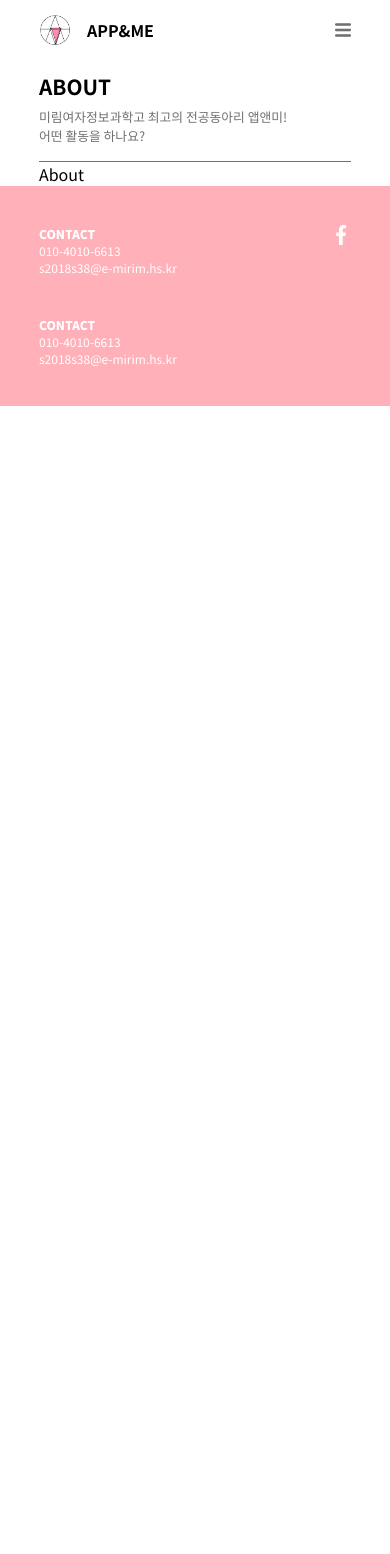
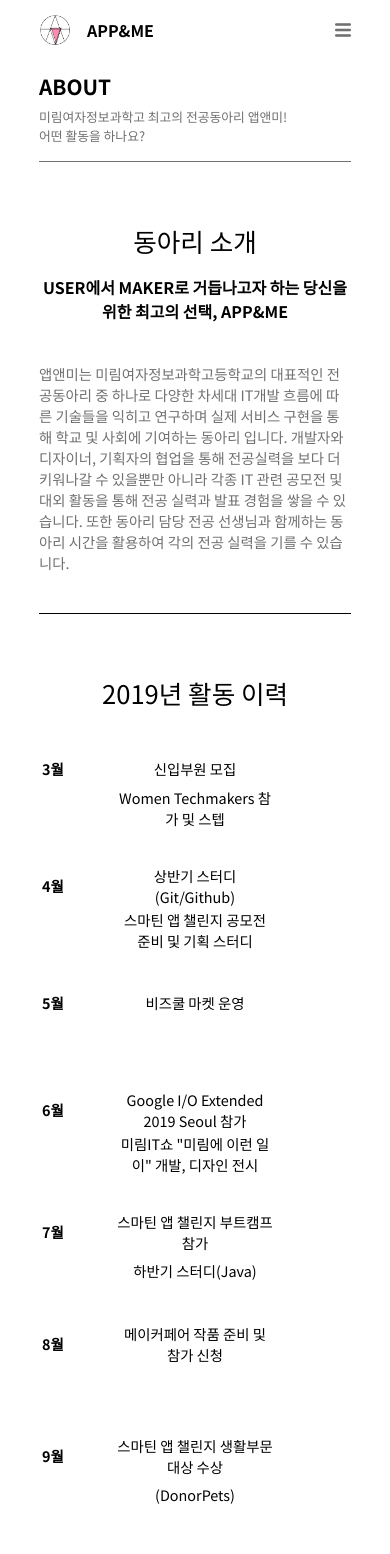
Before and after one commit to Sookhee/AppandMe-Website2020, a React (Create React App) app in the folder client/: page /about in a window 390 px wide. Shown: the top 1554 px of the page. Before the commit the page ends 844 px from the top, so only its background shows below. Built offline with nearby package versions, Linux system fonts and the light colour scheme.

Commit message:
반응형 About 완성

```diff
--- a/client/src/component/About.js
+++ b/client/src/component/About.js
@@ -1,5 +1,6 @@
 import React from 'react';
 import Titlebar from './Titlebar';
+import '../style/About.scss';
 
 const About = () => {
     return (
@@ -10,7 +11,139 @@ const About = () => {
                     note1={"미림여자정보과학고 최고의 전공동아리 앱앤미!"}
                     note2={"어떤 활동을 하나요?"}
                 />
-                About
+                <div className="about-intro">
+                    <div className="about-title fw-regular fc-black">동아리 소개</div>
+                    <div className="about-subtitle fw-bold fc-black">USER에서 MAKER로 거듭나고자 하는 당신을 위한 최고의 선택, APP&#38;ME</div>
+                    <div className="intro-cont fw-regular fc-gray">
+                        앱앤미는 미림여자정보과학고등학교의 대표적인 전공동아리 중 하나로
+                        다양한 차세대 IT개발 흐름에 따른 기술들을 익히고 연구하며 실제
+                        서비스 구현을 통해 학교 및 사회에 기여하는 동아리 입니다. 개발자와
+                        디자이너, 기획자의 협업을 통해 전공실력을 보다 더 키워나갈 수 있을뿐만
+                        아니라 각종 IT 관련 공모전 및 대외 활동을 통해 전공 실력과 발표 경험을
+                        쌓을 수 있습니다. 또한 동아리 담당 전공 선생님과 함께하는 동아리 시간을
+                        활용하여 각의 전공 실력을 기를 수 있습니다.
+                    </div>
+                    <div className="intro-hr"></div>
+                </div>
+                <div className="about-timeline">
+                    <div className="about-title">2019년 활동 이력</div>
+                    <table className="timeline">
+                        <tr>
+                            <td className="fw-bold">3월</td>
+                            <td>신입부원 모집</td>
+                            <td></td>
+                        </tr>
+                        <tr>
+                            <td></td>
+                            <td>Women Techmakers 참가 및 스텝</td>
+                            <td></td>
+                        </tr>
+                        <tr>
+                            <td colSpan="3" className="monthly-temp"></td>
+                        </tr>
+                        <tr>
+                            <td className="fw-bold">4월</td>
+                            <td>상반기 스터디(Git/Github)</td>
+                            <td></td>
+                        </tr>
+                        <tr>
+                            <td></td>
+                            <td>스마틴 앱 챌린지 공모전 준비 및 기획 스터디</td>
+                            <td></td>
+                        </tr>
+                        <tr>
+                            <td colSpan="3" className="monthly-temp"></td>
+                        </tr>
+                        <tr>
+                            <td className="fw-bold">5월</td>
+                            <td>비즈쿨 마켓 운영</td>
+                            <td></td>
+                        </tr>
+                        <tr>
+                            <td></td>
+                            <td></td>
+                            <td></td>
+                        </tr>
+                        <tr>
+                            <td colSpan="3" className="monthly-temp"></td>
+                        </tr>
+                        <tr>
+                            <td className="fw-bold">6월</td>
+                            <td>Google I/O Extended 2019 Seoul 참가</td>
+                            <td></td>
+                        </tr>
+                        <tr>
+                            <td></td>
+                            <td>미림IT쇼 "미림에 이런 일이" 개발, 디자인 전시</td>
+                            <td></td>
+                        </tr>
+                        <tr>
+                            <td colSpan="3" className="monthly-temp"></td>
+                        </tr>
+                        <tr>
+                            <td className="fw-bold">7월</td>
+                            <td>스마틴 앱 챌린지 부트캠프 참가</td>
+                            <td></td>
+                        </tr>
+                        <tr>
+                            <td></td>
+                            <td>하반기 스터디(Java)</td>
+                            <td></td>
+                        </tr>
+                        <tr>
+                            <td colSpan="3" className="monthly-temp"></td>
+                        </tr>
+                        <tr>
+                            <td className="fw-bold">8월</td>
+                            <td>메이커페어 작품 준비 및 참가 신청</td>
+                            <td></td>
+                        </tr>
+                        <tr>
+                            <td></td>
+                            <td></td>
+                            <td></td>
+                        </tr>
+                        <tr>
+                            <td colSpan="3" className="monthly-temp"></td>
+                        </tr>
+                        <tr>
+                            <td className="fw-bold">9월</td>
+                            <td>스마틴 앱 챌린지 생활부문 대상 수상</td>
+                            <td></td>
+                        </tr>
+                        <tr>
+                            <td></td>
+                            <td>(DonorPets)</td>
+                            <td></td>
+                        </tr>
+                        <tr>
+                            <td colSpan="3" className="monthly-temp"></td>
+                        </tr>
+                        <tr>
+                            <td className="fw-bold">10월</td>
+                            <td>동아리 발표회(VR전시)</td>
+                            <td></td>
+                        </tr>
+                        <tr>
+                            <td></td>
+                            <td>메이커페어 부스 전시 및 참가</td>
+                            <td></td>
+                        </tr>
+                        <tr>
+                            <td colSpan="3" className="monthly-temp"></td>
+                        </tr>
+                        <tr>
+                            <td className="fw-bold" >11월</td>
+                            <td>미림 소프트웨어 챌린지 참가</td>
+                            <td></td>
+                        </tr>
+                        <tr>
+                            <td></td>
+                            <td>(최우수작 선정1)</td>
+                            <td></td>
+                        </tr>
+                    </table>
+                </div>
             </div>
         </div>
     );
--- a/client/src/component/Apply.js
+++ b/client/src/component/Apply.js
@@ -13,7 +13,7 @@ const Apply = () => {
                 }/>
 
                 <form className="apply-form">
-                    <table>
+                    <table className="apply-table">
                         <tr>
                             <td>학번</td>
                             <td className="temp"></td>
--- a/client/src/style/About.scss
+++ b/client/src/style/About.scss
@@ -1,16 +1,80 @@
 // All
+.about-title{margin-top: 60px;}
+.about-subtitle{margin-top: 16px;}
+.intro-cont{margin-top: 40px;}
+.intro-hr{
+    width: 100%;
+    height: 1px;
+    background: #000;
+    margin-top: 40px;
+}
+.about-timeline{
+    display: flex;
+    align-items: center;
+    flex-direction: column;
+    table{
+        td{
+            text-align: center;
+            &:nth-child(1){width: 20%;}
+            &:nth-child(2){width: 60%;}
+            &:nth-child(1){width: 20%;}
+        }
+    }
+}
+
 
 // Desktop, Labtop
 @media (min-width: 1025px) {
+    .about-title{font-size: 2.2em; text-align: center;}
+    .about-subtitle{font-size: 1.6em; text-align: center;}
+    .intro-cont{font-size: 1em;}
 
+    .about-timeline{
+        table{
+            width: 80%;
+            margin: 60px 0 120px;
+            td{
+                font-size: 1.2em;
+                height: 24px;
+            }
+        }
+    }
 }
 
 // Tablet
 @media (min-width: 481px) and (max-width: 1024px) {
+    .about-title{font-size: 2em; text-align: center;}
+    .about-subtitle{font-size: 1.3em; text-align: center;}
+    .intro-cont{font-size: 1em;}
 
+    .about-timeline{
+        table{
+            width: 90%;
+            margin: 60px 0 120px;
+            td{
+                font-size: 1.2em;
+                height: 24px;
+            }
+        }
+    }
 }
 
 // Mobile
 @media (max-width: 480px) {
+    .about-title{font-size: 1.6em; text-align: center;}
+    .about-subtitle{font-size: 1em; text-align: center;}
+    .intro-cont{font-size: 0.9em;}
 
+    .about-timeline{
+        table{
+            width: 100%;
+            margin: 40px 0 120px;
+            td{
+                &:first-child{text-align: left;}
+                &:nth-child(2){padding: 0 12px;}
+                font-size: 0.9em;
+                height: 30px;
+            }
+        }
+    }
 }
--- a/client/src/style/Apply.scss
+++ b/client/src/style/Apply.scss
@@ -10,7 +10,7 @@
         margin: 0;
     }
 
-    table{
+    .apply-table{
         width: 100%;
         td{input, textarea{width: 100%;}}
     }
@@ -20,7 +20,7 @@
 @media (min-width: 1025px) {
     .temp{width: 50px;}
     button{margin-bottom: 12%;}
-    table{
+    .apply-table{
         margin: 5% 0;
         tr:nth-child(odd){
             font-size: 1.4em;
@@ -46,7 +46,7 @@
 @media (min-width: 481px) and (max-width: 1024px) {
     .temp{width: 30px;}
     button{margin-bottom: 12%;}
-    table{
+    .apply-table{
         margin: 5% 0;
         tr:nth-child(odd){
             font-size: 1.3em;
@@ -72,7 +72,7 @@
 @media (max-width: 480px) {
     .temp{width: 10px;}
     button{margin-bottom: 12%;}
-    table{
+    .apply-table{
         margin: 5% 0;
         tr:nth-child(odd){
             font-size: 1em;
```
